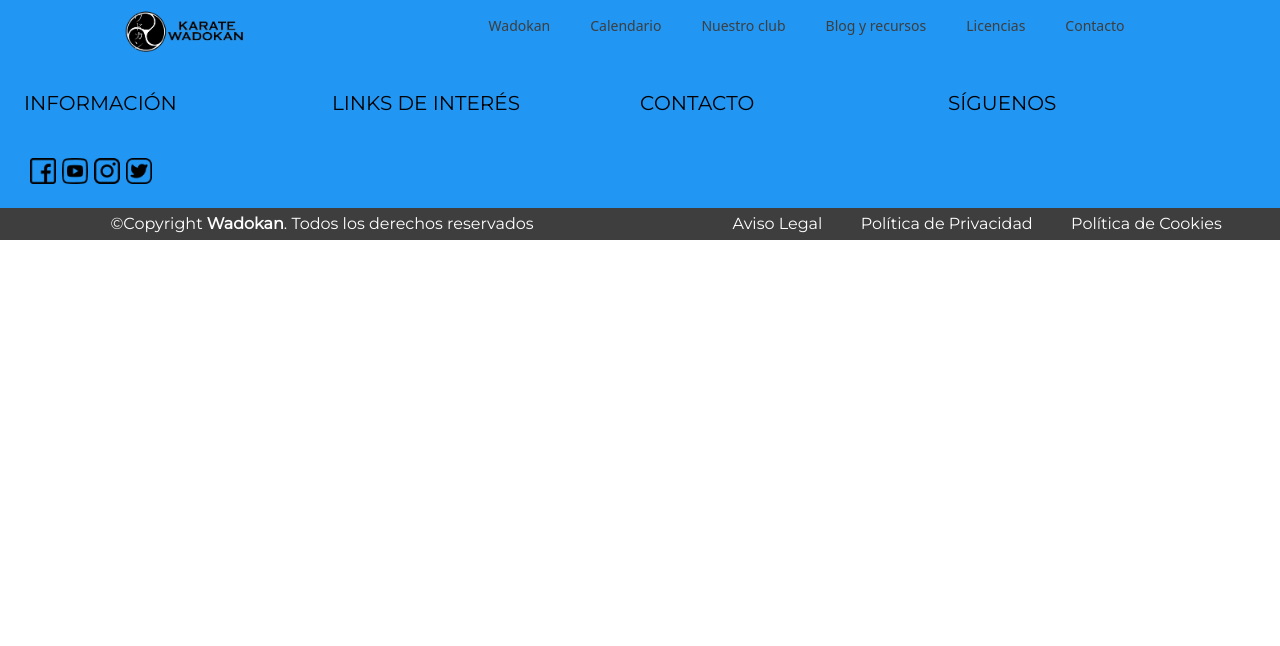
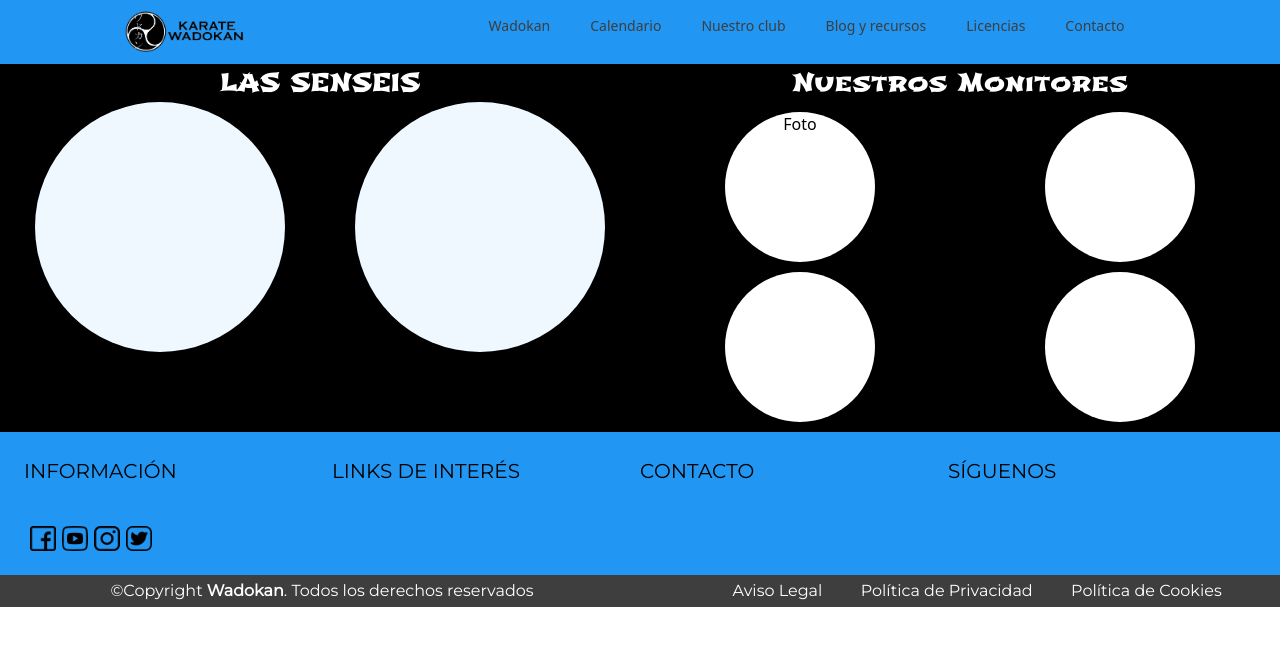
Before and after one commit to wadokan-karate/wadokan, a React (Vite) app: page /nuestro-club in a window 1280 px wide. Shown: the top 646 px of the page. Built offline with nearby package versions, Linux system fonts and the light colour scheme.

Commit message:
finished ourTeam component

```diff
--- /dev/null
+++ b/src/components/OurTeam.jsx
@@ -0,0 +1,35 @@
+import './style/ourTeam.css'
+
+const OurTeam = () => {
+
+    return (
+        <>
+           <div className="OurTeam">
+           <div className='senseiSection'>
+                <h1>LAS SENSEIS</h1>
+                <div className='photoContainer'>
+                    <div className='foto'>Foto</div>
+                    <div className='foto'>Foto</div>
+                </div>
+           </div>
+
+           <div className='teachersSection'>
+            <h1>Nuestros Monitores</h1>
+                <div className='teacherPhotoContainer'>
+                    <div>
+                    <div className='teachersPhoto'>Foto</div>
+                    <div className='teachersPhoto'></div>
+                    </div>
+                    <div>
+                        <div className='teachersPhoto'></div>
+                    <div className='teachersPhoto'></div>
+                    </div>
+
+                </div>
+           </div>
+            </div>
+        </>
+        );
+    };
+
+export default OurTeam;
--- /dev/null
+++ b/src/components/style/ourTeam.css
@@ -0,0 +1,61 @@
+.OurTeam{
+    background-color: black;
+    display: flex;
+    flex-direction: row;
+}
+
+.senseiSection{
+    width: 50%;
+
+    background-color: black;
+
+}
+
+.photoContainer{
+    width: 100%;
+    height: 100%;
+    /* margin-top: 7%; */
+    display: flex;
+    flex-direction: row;
+    flex-wrap: wrap;
+    justify-content: space-around;
+}
+h1{
+    color: white;
+    text-align: center;
+    font-size: 1.5625rem;
+    font-family: "Shojumaru";
+}
+
+.foto{
+background-color: aliceblue;
+width: 15.625rem;
+height: 15.625rem;
+border-radius: 150%;
+margin-bottom: 1.5625rem;
+}
+
+
+.teachersSection{
+    width: 50%;
+    /* height: 25rem;
+    ; */
+}
+
+.teacherPhotoContainer{
+    display: flex;
+    flex-direction: row;
+    flex-wrap: wrap;
+    justify-content: space-around;
+}
+
+.teachersPhoto{
+    height: 9.375rem;
+    width: 9.375rem;
+    border-radius: 150%;
+    background-color: white;
+    margin-top: .625rem;
+    margin-bottom: .625rem;
+    text-align: center;
+
+}
--- a/src/pages/Club.jsx
+++ b/src/pages/Club.jsx
@@ -1,8 +1,10 @@
+import OurTeam from "../components/OurTeam";
+
 const Club = () => {
 
     return (
         <>
-
+           <OurTeam/>
         </>
     );
 };
```
